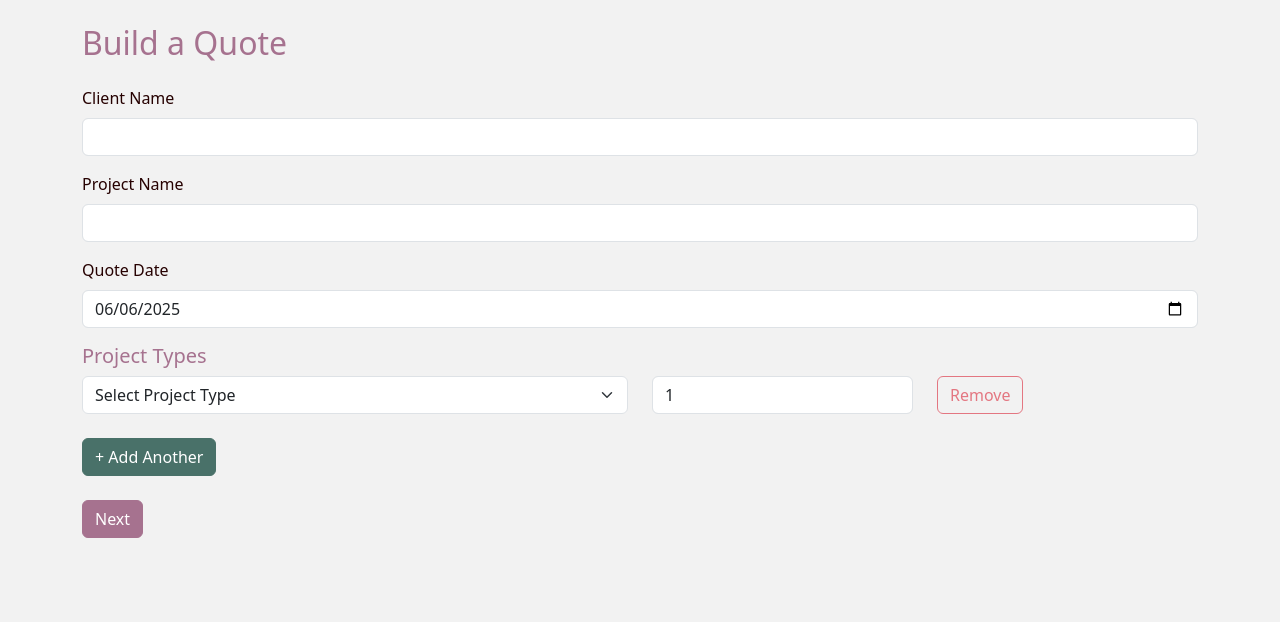
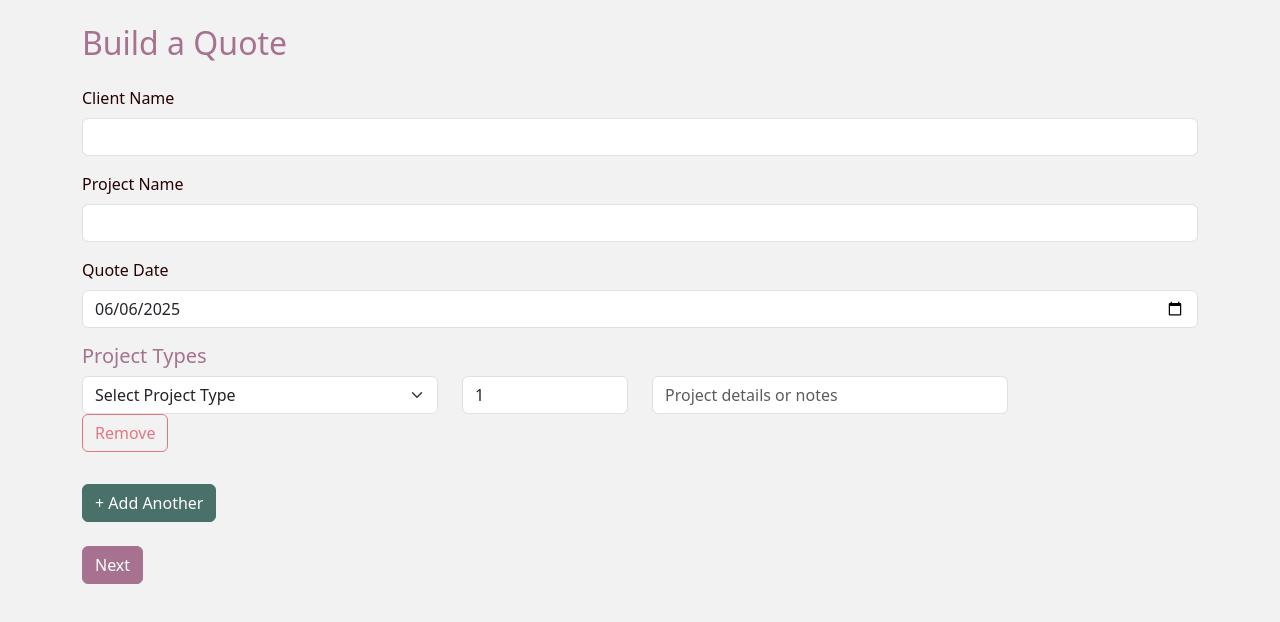
Before and after one commit to sbcybersolutions/sow-project, a React (Vite) app: page /build in a window 1280 px wide. Shown: the top 622 px of the page. Built offline with nearby package versions, Linux system fonts and the light colour scheme.

Commit message:
building quote form - added details field

```diff
--- a/src/components/QuoteForm/ProjectTypeSelector.jsx
+++ b/src/components/QuoteForm/ProjectTypeSelector.jsx
@@ -28,8 +28,8 @@ function ProjectTypeSelector({ projectEntries, setProjectEntries }) {
     <div className="mb-4">
       <h5 style={{ color: 'var(--primary-color)' }}>Project Types</h5>
       {projectEntries.map((entry, index) => (
-        <div className="row mb-3" key={index}>
-          <div className="col-md-6">
+        <div className="row mb-4" key={index}>
+            <div className="col-md-4">
                 <select
                     className="form-select"
                     value={entry.type}
@@ -42,7 +42,8 @@ function ProjectTypeSelector({ projectEntries, setProjectEntries }) {
                 ))}
       </select>
     </div>
-          <div className="col-md-3">
+
+    <div className="col-md-2">
       <input
         type="number"
         min="1"
@@ -50,6 +51,16 @@ function ProjectTypeSelector({ projectEntries, setProjectEntries }) {
         value={entry.quantity}
         onChange={(e) => handleChange(index, 'quantity', e.target.value)}
         required
+      />
+    </div>
+
+    <div className="col-md-4">
+      <input
+        type="text"
+        placeholder="Project details or notes"
+        className="form-control"
+        value={entry.details || ''}
+        onChange={(e) => handleChange(index, 'details', e.target.value)}
       />
     </div>
           <div className="col-md-3">
--- a/src/components/QuoteForm/QuoteForm.jsx
+++ b/src/components/QuoteForm/QuoteForm.jsx
@@ -10,7 +10,7 @@ function QuoteForm() {
   });
 
   const [projectEntries, setProjectEntries] = useState([
-    { type: '', quantity: 1 }
+    { type: '', quantity: 1 , details: '' },
   ]);
 
   const handleChange = (e) => {
```
Lines whose indentation alone changed are shown as unchanged.
